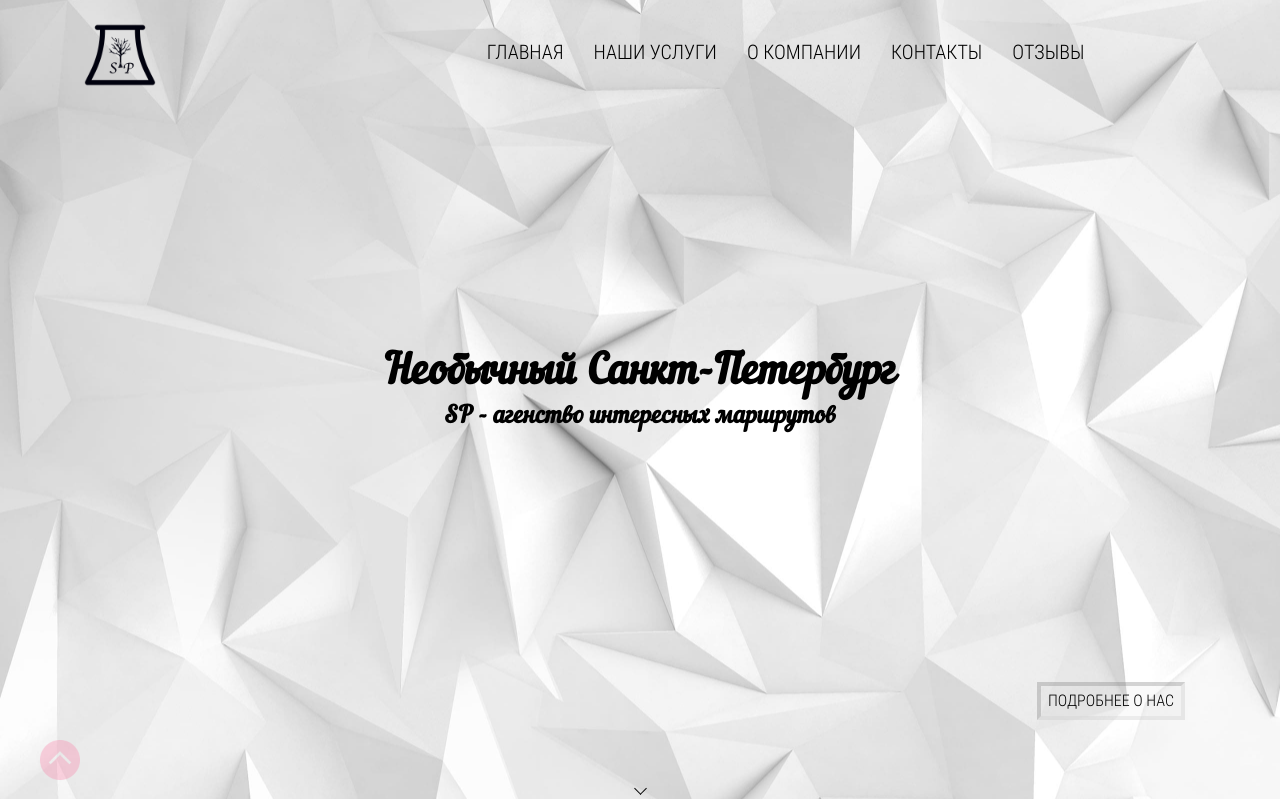
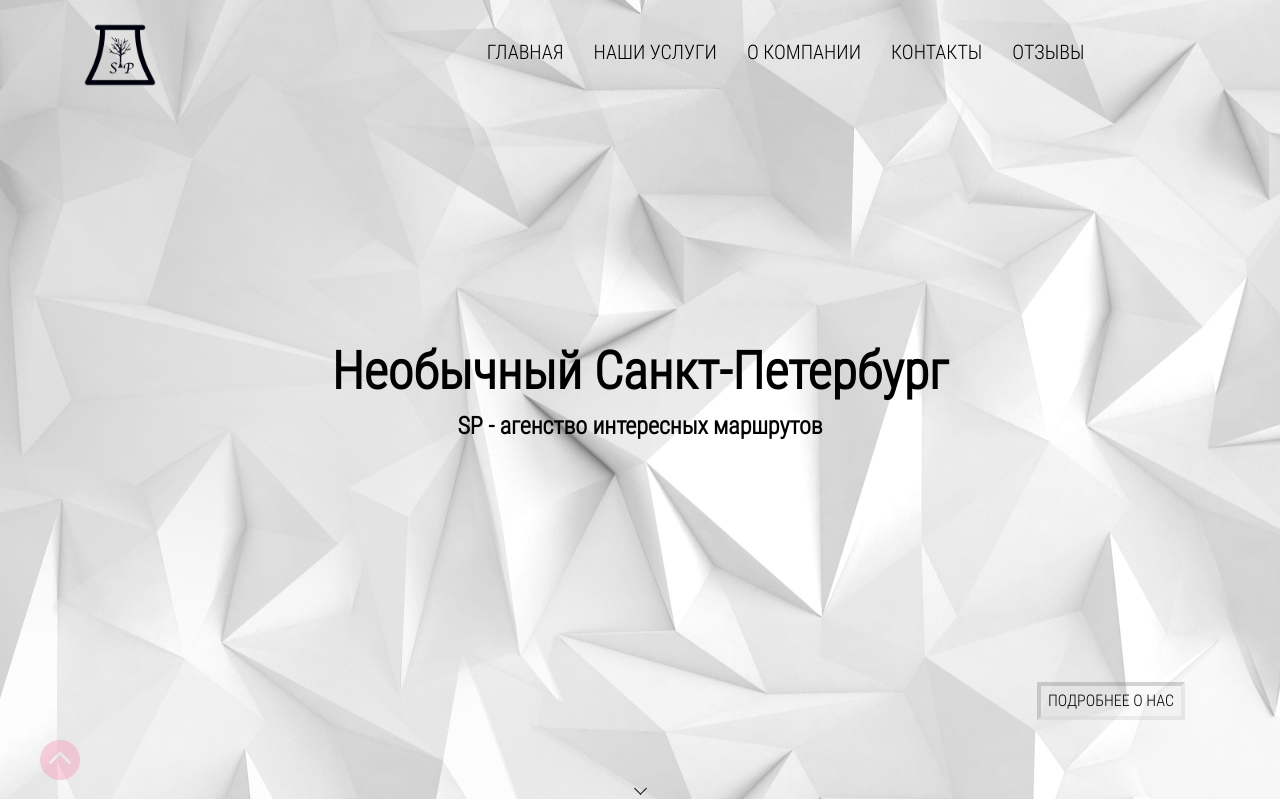
Before and after one commit to nikolay-mumyatov/spb-site, a PHP site: page / in a window 1280 px wide. Shown: the top 799 px of the page. Run offline with PHP 8.4, Linux system fonts and the light colour scheme; style sheets or scripts are compiled from the project's sources.

Commit message:
Изменение шрифтов

```diff
--- a/styles/mixins/mixins.scss
+++ b/styles/mixins/mixins.scss
@@ -33,7 +33,7 @@
     position: relative;
     & h2 {
         color: black;
-        font-family: 'Nautilus';
+        font-family: 'Roboto';
     }
 }
 
--- a/styles/page_contacts/style_contacts.css
+++ b/styles/page_contacts/style_contacts.css
@@ -68,7 +68,7 @@
 
 .wallpaper .top .top_info h2 {
   color: black;
-  font-family: 'Nautilus';
+  font-family: Arial, Helvetica, sans-serif;
 }
 
 .header {
--- a/styles/page_index/style.css
+++ b/styles/page_index/style.css
@@ -102,7 +102,6 @@
 
 .wallpaper .top .top_info h2 {
   color: black;
-  font-family: 'Nautilus';
 }
 
 .wallpaper .top .button {
@@ -150,9 +149,8 @@
 
 h1 {
   color: black;
-  font-size: 42px;
+  font-size: 52px;
   padding-bottom: 10px;
-  font-family: 'Nautilus';
 }
 
 .color_body {
--- a/styles/page_index/style.scss
+++ b/styles/page_index/style.scss
@@ -89,9 +89,9 @@
 
 h1 {
     color: black;
-    font-size: 42px;
+    font-size: 52px;
     padding-bottom: 10px;
-    font-family: 'Nautilus';
+    // font-family: 'Nautilus';
 }
 
 
--- a/styles/page_services/style_services.css
+++ b/styles/page_services/style_services.css
@@ -68,7 +68,7 @@
 
 .wallpaper .top .top_info h2 {
   color: black;
-  font-family: 'Nautilus';
+  font-family: Arial, Helvetica, sans-serif;
 }
 
 .header {
```
Also changed, not shown: 3 other files.
